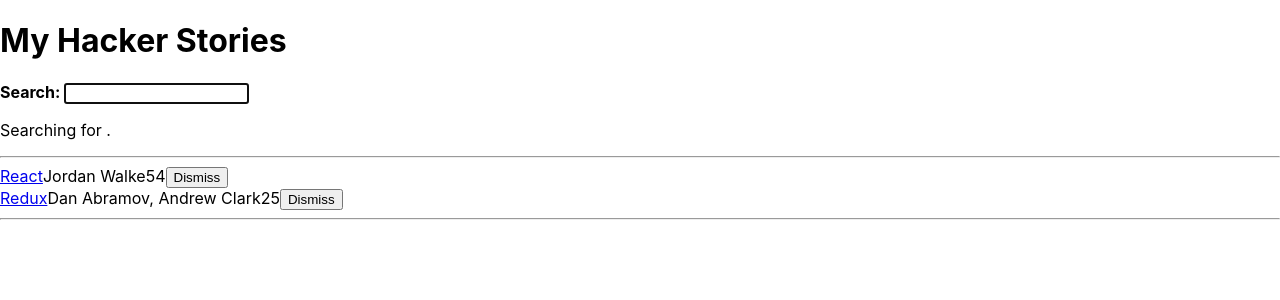
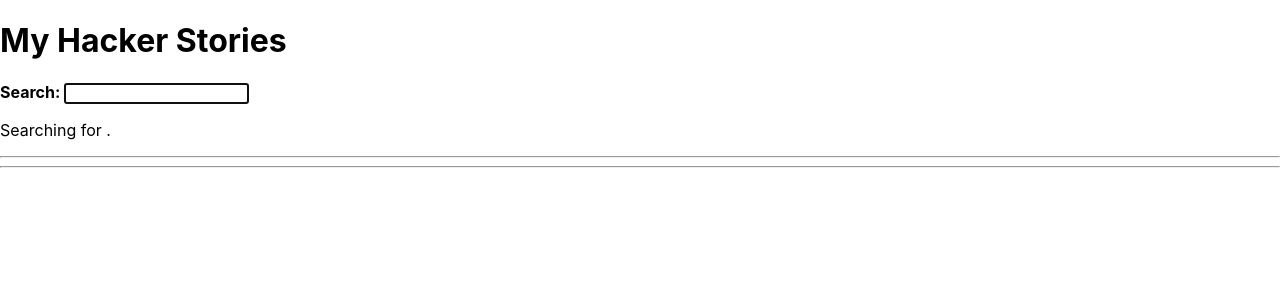
Before and after one commit to HDKHALILI/hacker-stories, a React (Create React App) app: page / in a window 1280 px wide. Shown: the top 300 px of the page. Built offline with nearby package versions, Linux system fonts and the light colour scheme.

Commit message:
implement data fetching from hacker news api

```diff
--- a/src/App.js
+++ b/src/App.js
@@ -1,5 +1,4 @@
 import React from "react";
-import { act } from "react-dom/test-utils";
 
 function useSemiPersistentState(key) {
   const [value, setValue] = React.useState(localStorage.getItem(key) || "");
@@ -10,6 +9,8 @@
 
   return [value, setValue];
 }
+
+const API_ENDPOINT = "https://hn.algolia.com/api/v1/search?query=";
 
 function App() {
   const initialStories = [
@@ -38,13 +39,6 @@
     isError: false,
   });
 
-  function getAsyncStories() {
-    // return new Promise((resolve, reject) => setTimeout(() => reject(), 2000));
-    return new Promise(resolve =>
-      setTimeout(() => resolve({ data: { stories: initialStories } }), 2000)
-    );
-  }
-
   function handleSearch(event) {
     setSearchTerm(event.target.value);
   }
@@ -55,10 +49,6 @@
       payload: item,
     });
   }
-
-  const searchedStories = stories.data.filter(story =>
-    story.title.toLowerCase().includes(searchTerm.toLowerCase())
-  );
 
   function storiesReducer(state, action) {
     switch (action.type) {
@@ -94,16 +84,18 @@
   }
 
   React.useEffect(() => {
+    if (!searchTerm) return;
     dispatchStories({ type: "STORIES_FETCH_INIT" });
-    getAsyncStories()
+    fetch(`${API_ENDPOINT}${searchTerm}`)
+      .then(response => response.json())
       .then(result => {
         dispatchStories({
           type: "STORIES_FETCH_SUCCESS",
-          payload: result.data.stories,
+          payload: result.hits,
         });
       })
       .catch(() => dispatchStories({ type: "STORIES_FETCH_FAILURE" }));
-  }, []);
+  }, [searchTerm]);
 
   return (
     <div>
@@ -123,7 +115,7 @@
       {stories.isLoading ? (
         <p>Loading ...</p>
       ) : (
-        <List list={searchedStories} onRemoveItem={handleRemoveStory} />
+        <List list={stories.data} onRemoveItem={handleRemoveStory} />
       )}
 
       <hr />
```
